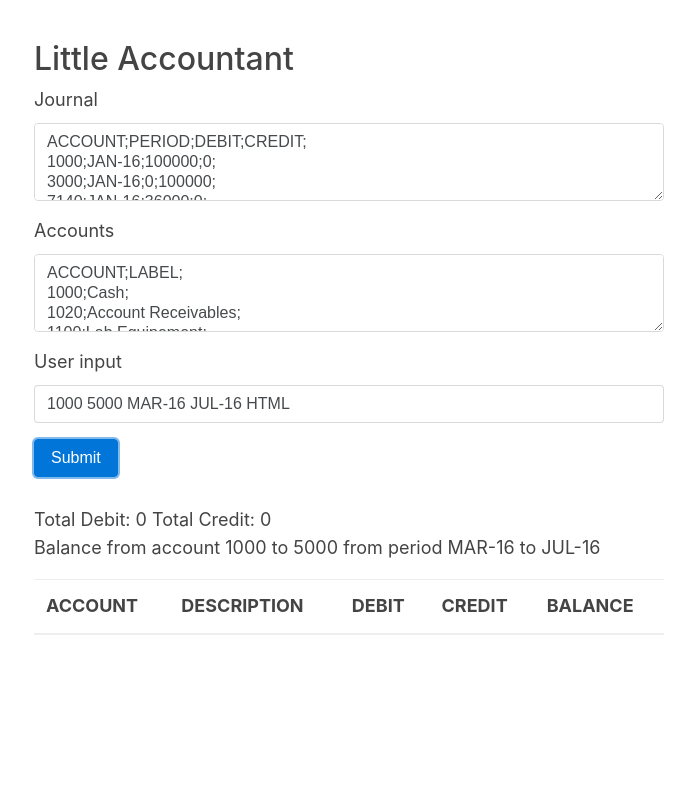
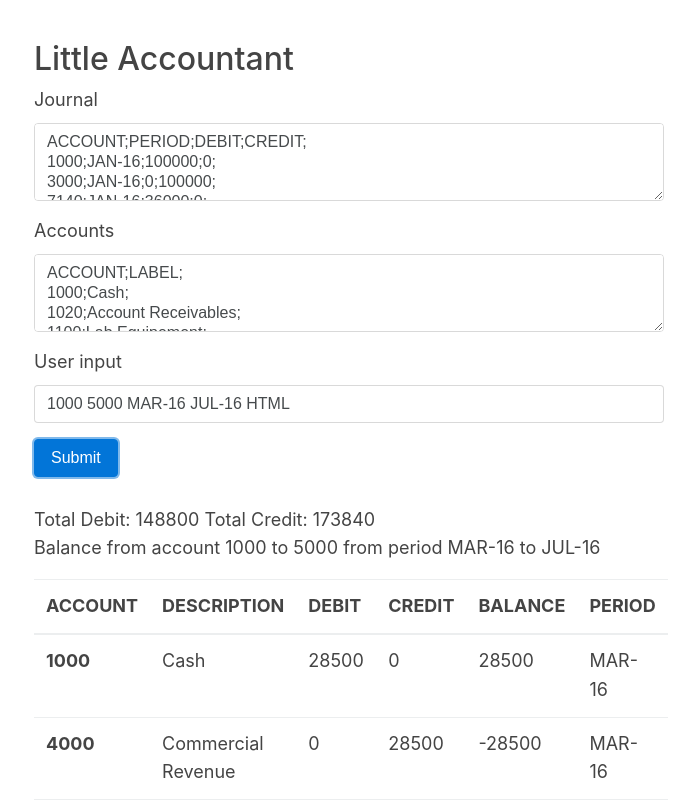
Before and after one commit to Oswaldinho24k/react-balance-dataset, a React (Create React App) app: page / in a window 1280 px wide. Both pictures are taken after a click on the button "Submit". Shown: the top 800 px of the page, without its empty margins (291-990 px from the left). Built offline with nearby package versions, Linux system fonts and the light colour scheme.

Commit message:
resolve funcionality by creating filters by account Number and Period

```diff
--- a/src/components/BalanceOutput.js
+++ b/src/components/BalanceOutput.js
@@ -1,7 +1,14 @@
-import React, { Component } from 'react';
-import PropTypes from 'prop-types';
-import { connect } from 'react-redux';
-import * as utils from '../utils';
+import React, { Component } from "react";
+import PropTypes from "prop-types";
+import { connect } from "react-redux";
+import {
+  dateToString,
+  toCSV,
+  setEntriesLabelandBalance,
+  findByAccount,
+  findByPeriod,
+  getTotal,
+} from "../utils";
 
 class BalanceOutput extends Component {
   render() {
@@ -10,22 +17,20 @@ class BalanceOutput extends Component {
     }
 
     return (
-      <div className='output'>
+      <div className="output">
         <p>
-          Total Debit: {this.props.totalDebit} Total Credit: {this.props.totalCredit}
+          Total Debit: {this.props.totalDebit} Total Credit:{" "}
+          {this.props.totalCredit}
           <br />
-          Balance from account {this.props.userInput.startAccount || '*'}
-          {' '}
-          to {this.props.userInput.endAccount || '*'}
-          {' '}
-          from period {utils.dateToString(this.props.userInput.startPeriod)}
-          {' '}
-          to {utils.dateToString(this.props.userInput.endPeriod)}
+          Balance from account {this.props.userInput.startAccount ||
+            "*"} to {this.props.userInput.endAccount || "*"} from period{" "}
+          {dateToString(this.props.userInput.startPeriod)} to{" "}
+          {dateToString(this.props.userInput.endPeriod)}
         </p>
-        {this.props.userInput.format === 'CSV' ? (
-          <pre>{utils.toCSV(this.props.balance)}</pre>
+        {this.props.userInput.format === "CSV" ? (
+          <pre>{toCSV(this.props.balance)}</pre>
         ) : null}
-        {this.props.userInput.format === 'HTML' ? (
+        {this.props.userInput.format === "HTML" ? (
           <table className="table">
             <thead>
               <tr>
@@ -34,6 +39,7 @@ class BalanceOutput extends Component {
                 <th>DEBIT</th>
                 <th>CREDIT</th>
                 <th>BALANCE</th>
+                <th>PERIOD</th>
               </tr>
             </thead>
             <tbody>
@@ -44,6 +50,7 @@ class BalanceOutput extends Component {
                   <td>{entry.DEBIT}</td>
                   <td>{entry.CREDIT}</td>
                   <td>{entry.BALANCE}</td>
+                  <td>{dateToString(entry.PERIOD)}</td>
                 </tr>
               ))}
             </tbody>
@@ -61,7 +68,7 @@ BalanceOutput.propTypes = {
       DESCRIPTION: PropTypes.string.isRequired,
       DEBIT: PropTypes.number.isRequired,
       CREDIT: PropTypes.number.isRequired,
-      BALANCE: PropTypes.number.isRequired
+      BALANCE: PropTypes.number.isRequired,
     })
   ).isRequired,
   totalCredit: PropTypes.number.isRequired,
@@ -71,22 +78,40 @@ BalanceOutput.propTypes = {
     endAccount: PropTypes.number,
     startPeriod: PropTypes.date,
     endPeriod: PropTypes.date,
-    format: PropTypes.string
-  }).isRequired
+    format: PropTypes.string,
+  }).isRequired,
 };
 
-export default connect(state => {
-  let balance = [];
+export default connect(({ userInput, journalEntries, accounts }) => {
+  const {
+    endAccount,
+    endPeriod,
+    format,
+    startAccount,
+    startPeriod,
+  } = userInput;
 
-  /* YOUR CODE GOES HERE */
+  const allEntries = setEntriesLabelandBalance({ accounts, journalEntries });
+  const entriesByAccount = findByAccount({
+    entries: allEntries,
+    startAccount,
+    endAccount,
+  });
 
-  const totalCredit = balance.reduce((acc, entry) => acc + entry.CREDIT, 0);
-  const totalDebit = balance.reduce((acc, entry) => acc + entry.DEBIT, 0);
+  const entriesByPeriod = findByPeriod({
+    entries: entriesByAccount,
+    startPeriod,
+    endPeriod,
+  });
+
+  const totalCredit = getTotal({ entries: entriesByPeriod, key: "CREDIT" });
+
+  const totalDebit = getTotal({ entries: entriesByPeriod, key: "DEBIT" });
 
   return {
-    balance,
+    balance: entriesByPeriod,
     totalCredit,
     totalDebit,
-    userInput: state.userInput
+    userInput: userInput,
   };
 })(BalanceOutput);
--- a/src/utils.js
+++ b/src/utils.js
@@ -1,58 +1,94 @@
-export const stringToDate = str => {
-  if (str === '*') {
+export const stringToDate = (str) => {
+  if (str === "*") {
     return new Date(str);
   }
 
-  const [month, year] = str.split('-');
+  const [month, year] = str.split("-");
   return new Date(`${month} 1 20${year}`);
-}
+};
 
-export const dateToString = d => {
+export const dateToString = (d) => {
   if (isNaN(d.valueOf())) {
-    return '*';
+    return "*";
   }
 
-  const [_, month, __, year] = d.toString().split(' ');
-  return `${month.toUpperCase()}-${year.slice(2, 4)}`
-}
+  const [_, month, __, year] = d.toString().split(" ");
+  return `${month.toUpperCase()}-${year.slice(2, 4)}`;
+};
 
-export const parseCSV = str => {
-  let [headers, ...lines] = str.split(';\n');
+export const parseCSV = (str) => {
+  let [headers, ...lines] = str.split(";\n");
 
-  headers = headers.split(';');
+  headers = headers.split(";");
 
-  return lines.map(line => {
-    return line
-      .split(';')
-      .reduce((acc, value, i) => {
-        if (['ACCOUNT', 'DEBIT', 'CREDIT'].includes(headers[i])) {
-          acc[headers[i]] = parseInt(value, 10);
-        } else if (headers[i] === 'PERIOD') {
-          acc[headers[i]] = stringToDate(value);
-        } else {
-          acc[headers[i]] = value;
-        }
-        return acc;
-      }, {});
+  return lines.map((line) => {
+    return line.split(";").reduce((acc, value, i) => {
+      if (["ACCOUNT", "DEBIT", "CREDIT"].includes(headers[i])) {
+        acc[headers[i]] = parseInt(value, 10);
+      } else if (headers[i] === "PERIOD") {
+        acc[headers[i]] = stringToDate(value);
+      } else {
+        acc[headers[i]] = value;
+      }
+      return acc;
+    }, {});
   });
-}
+};
 
-export const toCSV = arr => {
-  let headers = Object.keys(arr[0]).join(';');
-  let lines = arr.map(obj => Object.values(obj).join(';'));
-  return [headers, ...lines].join(';\n');
-}
+export const toCSV = (arr) => {
+  let headers = Object.keys(arr[0]).join(";");
+  let lines = arr.map((obj) => Object.values(obj).join(";"));
+  return [headers, ...lines].join(";\n");
+};
 
-export const parseUserInput = str => {
-  const [
-    startAccount, endAccount, startPeriod, endPeriod, format
-  ] = str.split(' ');
+export const parseUserInput = (str) => {
+  const [startAccount, endAccount, startPeriod, endPeriod, format] = str.split(
+    " "
+  );
 
   return {
     startAccount: parseInt(startAccount, 10),
     endAccount: parseInt(endAccount, 10),
     startPeriod: stringToDate(startPeriod),
     endPeriod: stringToDate(endPeriod),
-    format
+    format,
   };
-}
+};
+
+export const setEntriesLabelandBalance = ({ journalEntries, accounts }) => {
+  return journalEntries.map((entry) => {
+    const correspondingAccount = accounts.find(
+      (acc) => acc.ACCOUNT === entry.ACCOUNT
+    );
+    const DESCRIPTION =
+      (correspondingAccount && correspondingAccount.LABEL) || "---";
+    const BALANCE = entry.DEBIT - entry.CREDIT;
+    return {
+      ...entry,
+      DESCRIPTION,
+      BALANCE,
+    };
+  });
+};
+
+export const findByAccount = ({ entries, startAccount, endAccount }) => {
+  const start = isNaN(startAccount) ? 0 : startAccount;
+  const end = isNaN(endAccount) ? Number.MAX_SAFE_INTEGER : endAccount;
+
+  return entries.filter(
+    (entry) => entry.ACCOUNT >= start && entry.ACCOUNT <= end
+  );
+};
+
+export const findByPeriod = ({ entries, startPeriod, endPeriod }) => {
+  const start = isNaN(Date.parse(startPeriod)) ? new Date(0) : startPeriod;
+  const end = isNaN(Date.parse(endPeriod)) ? new Date() : endPeriod;
+
+  return entries.filter(
+    (entry) => entry.PERIOD >= start && entry.PERIOD <= end
+  );
+};
+
+export const getTotal = ({ entries, key }) => {
+  return entries.reduce((acc, entry) => acc + entry[key], 0);
+};
```
Also changed, not shown: 1 other file (tests, documents, lock files or other folders).
